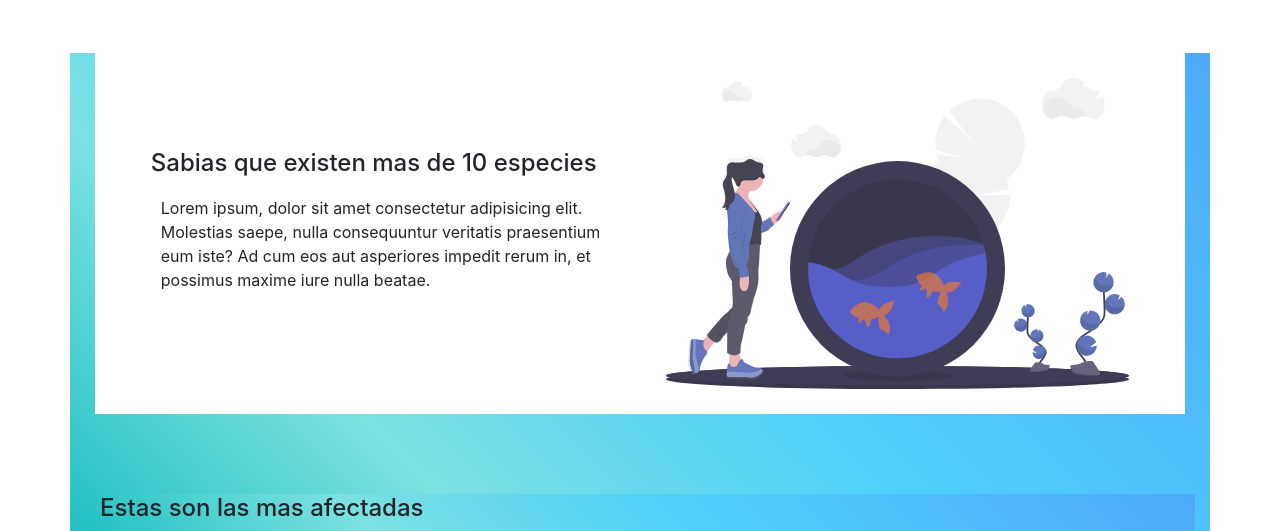
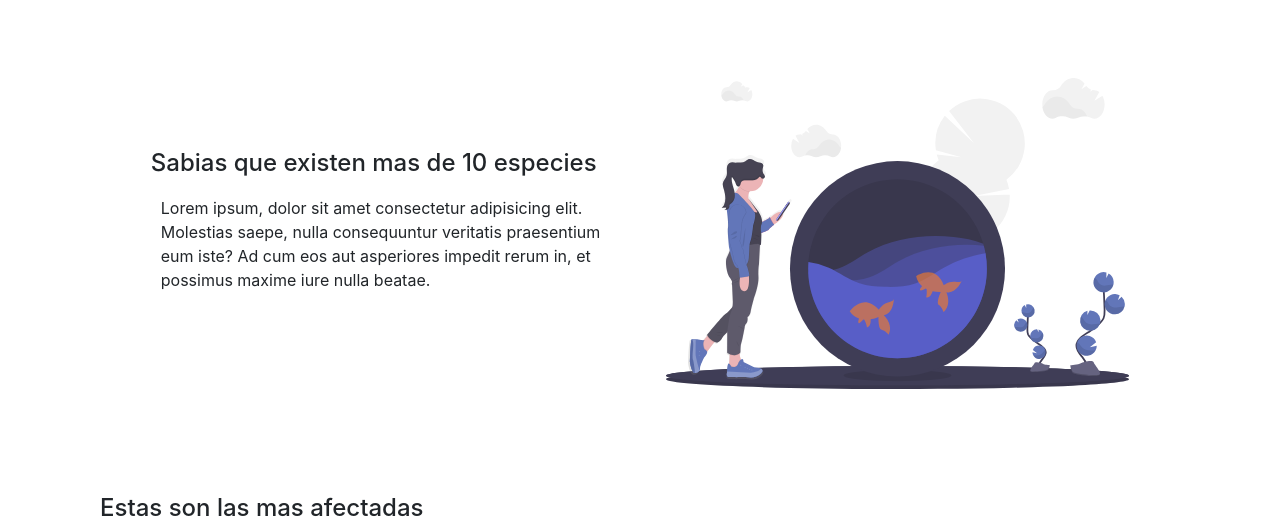
Before and after one commit to Lflores2022/hack-the-ocean, a plain HTML site: page index.html in a window 1280 px wide. Shown: the part 802-1333 px from the top of the page. Drawn offline with nearby package versions, Linux system fonts and the light colour scheme; no server answers.

Commit message:
Update style.css

```diff
--- a/src/style.css
+++ b/src/style.css
@@ -28,10 +28,7 @@
     position: absolute;
     bottom: -60px;
 }
-.container {
-    background: linear-gradient(45deg, rgba(34,193,195,1) 0%, rgba(124,225,226,1) 25%, rgba(78,208,249,1) 53%, rgba(78,170,249,1) 100%)
 
-}
 article{
     background: #fff;
     margin: 55px 10px 80px 10px;
```
